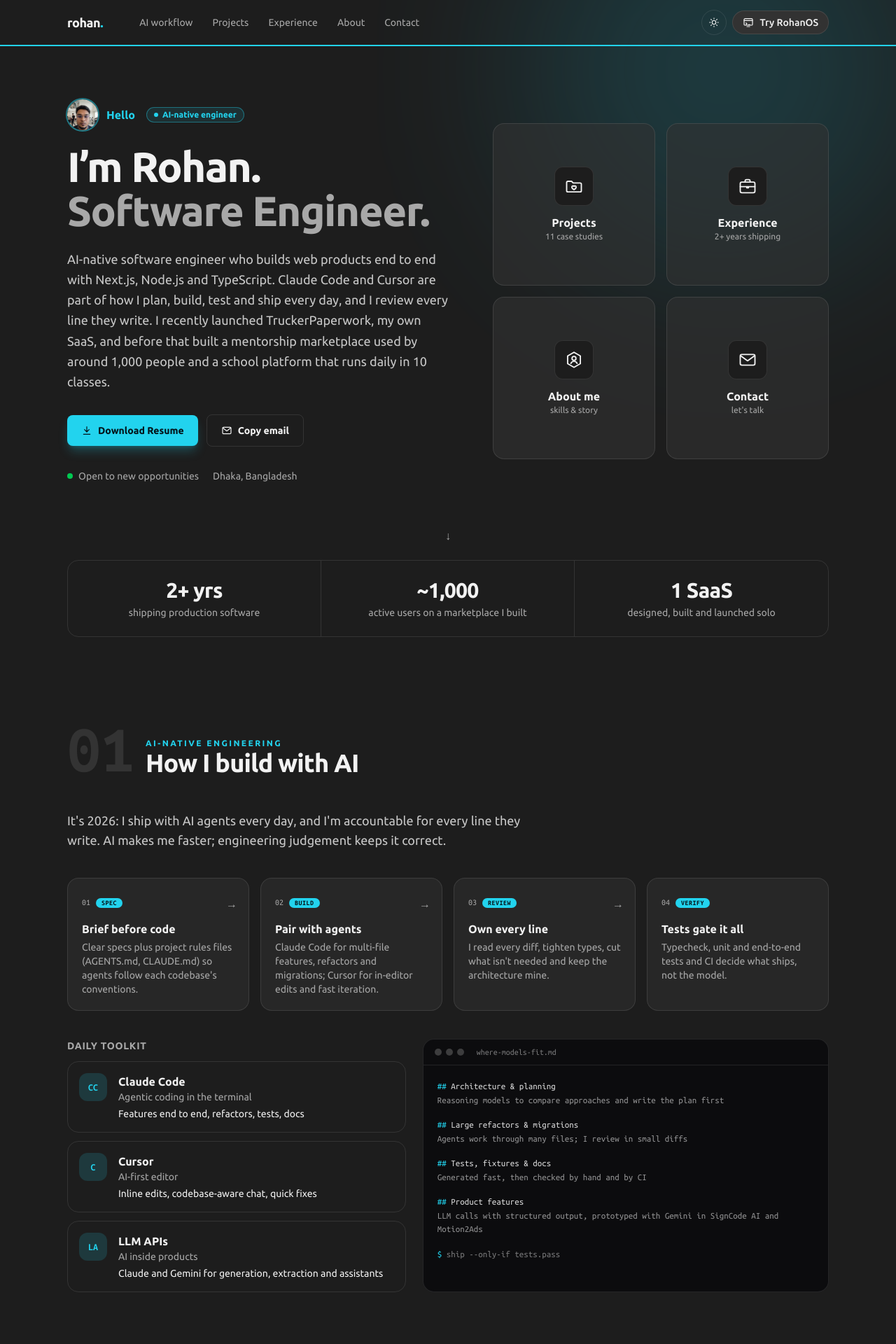
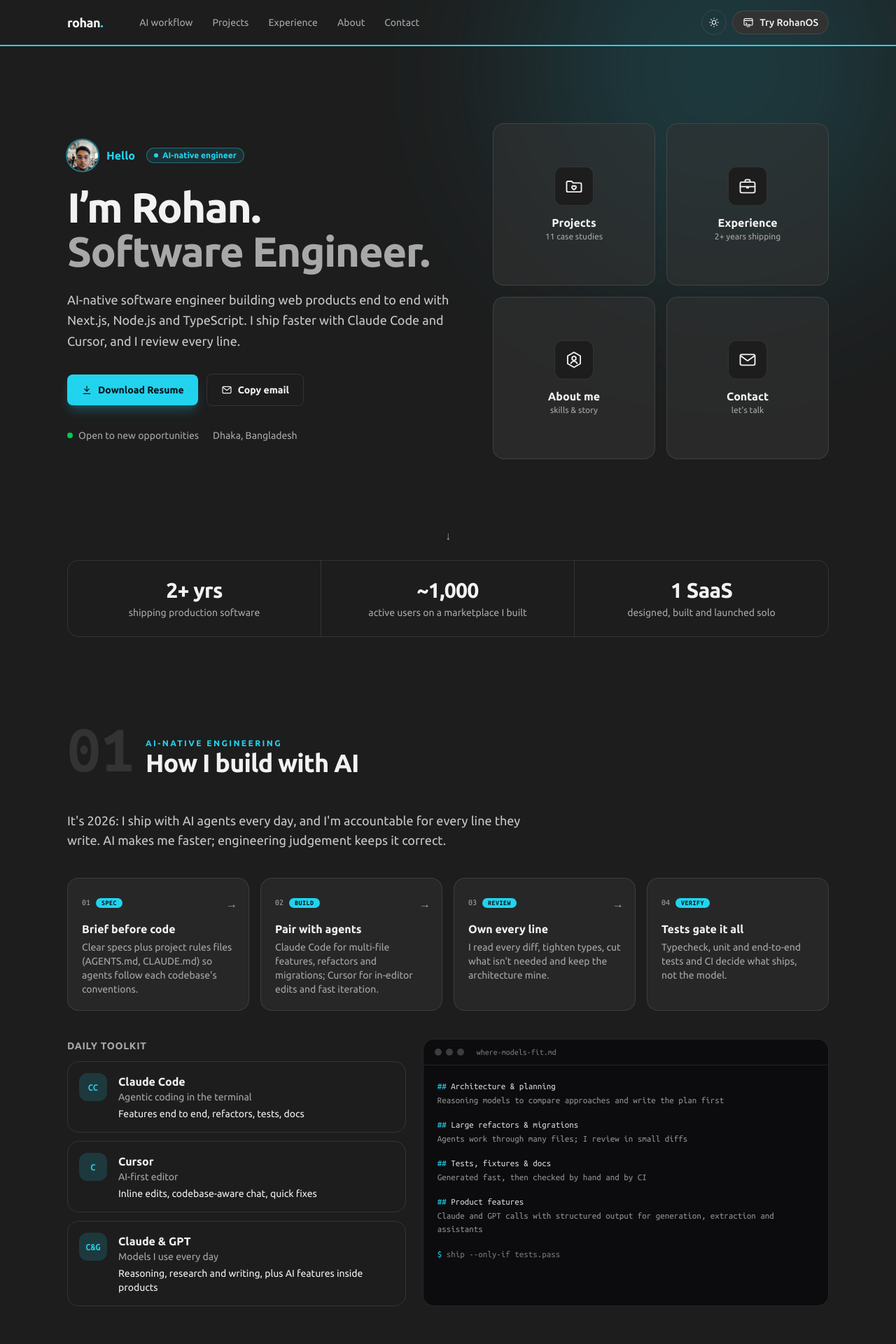
Before and after one commit to SadeeMsr/portfolio, a Next.js app: page /pro in a window 1280 px wide. Shown: the top 1920 px of the page at 70% size. Built offline with nearby package versions, Linux system fonts and the light colour scheme.

Commit message:
fix: paragraph text changes

```diff
--- a/src/data/resume.ts
+++ b/src/data/resume.ts
@@ -18,6 +18,9 @@ export const profile = {
   },
   summary:
     "AI-native software engineer who builds web products end to end with Next.js, Node.js and TypeScript. Claude Code and Cursor are part of how I plan, build, test and ship every day, and I review every line they write. I recently launched TruckerPaperwork, my own SaaS, and before that built a mentorship marketplace used by around 1,000 people and a school platform that runs daily in 10 classes.",
+  /** shorter intro for the Pro hero */
+  pitch:
+    "AI-native software engineer building web products end to end with Next.js, Node.js and TypeScript. I ship faster with Claude Code and Cursor, and I review every line.",
   highlights: [
     { value: "2+ yrs", label: "shipping production software" },
     { value: "~1,000", label: "active users on a marketplace I built" },
@@ -507,7 +510,7 @@ export type Skill = { name: string; group: string; level: "proficient" | "basic"
 const proficient: [string, string][] = [
   ["Claude Code", "AI"],
   ["Cursor", "AI"],
-  ["LLM APIs (Claude, Gemini)", "AI"],
+  ["LLM APIs (Claude, GPT)", "AI"],
   ["Prompt & context engineering", "AI"],
   ["TypeScript", "Language"],
   ["JavaScript", "Language"],
--- a/src/pro/ProPage.tsx
+++ b/src/pro/ProPage.tsx
@@ -220,7 +220,7 @@ function Hero() {
             <span className="text-muted">{profile.title}.</span>
           </motion.h1>
           <motion.p variants={rise} className="mt-6 max-w-xl text-lg leading-relaxed text-fg/80">
-            {profile.summary}
+            {profile.pitch}
           </motion.p>
           <motion.div variants={rise} className="mt-8 flex flex-wrap items-center gap-3">
             <motion.a
@@ -328,13 +328,13 @@ const AI_LOOP = [
 const AI_TOOLS = [
   { name: "Claude Code", role: "Agentic coding in the terminal", use: "Features end to end, refactors, tests, docs" },
   { name: "Cursor", role: "AI-first editor", use: "Inline edits, codebase-aware chat, quick fixes" },
-  { name: "LLM APIs", role: "AI inside products", use: "Claude and Gemini for generation, extraction and assistants" },
+  { name: "Claude & GPT", role: "Models I use every day", use: "Reasoning, research and writing, plus AI features inside products" },
 ];
 const AI_USES = [
   ["Architecture & planning", "Reasoning models to compare approaches and write the plan first"],
   ["Large refactors & migrations", "Agents work through many files; I review in small diffs"],
   ["Tests, fixtures & docs", "Generated fast, then checked by hand and by CI"],
-  ["Product features", "LLM calls with structured output, prototyped with Gemini in SignCode AI and Motion2Ads"],
+  ["Product features", "Claude and GPT calls with structured output for generation, extraction and assistants"],
 ];
 
 function AIWorkflow() {
```
